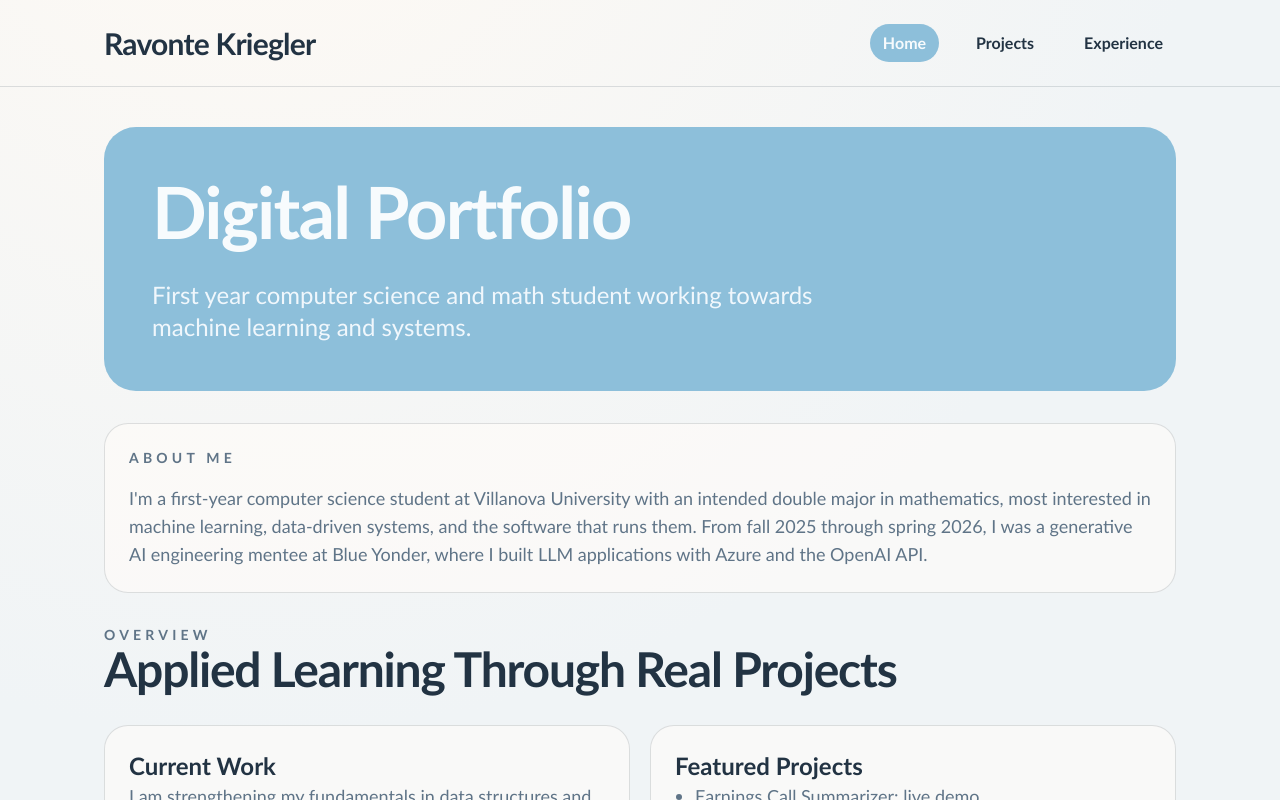
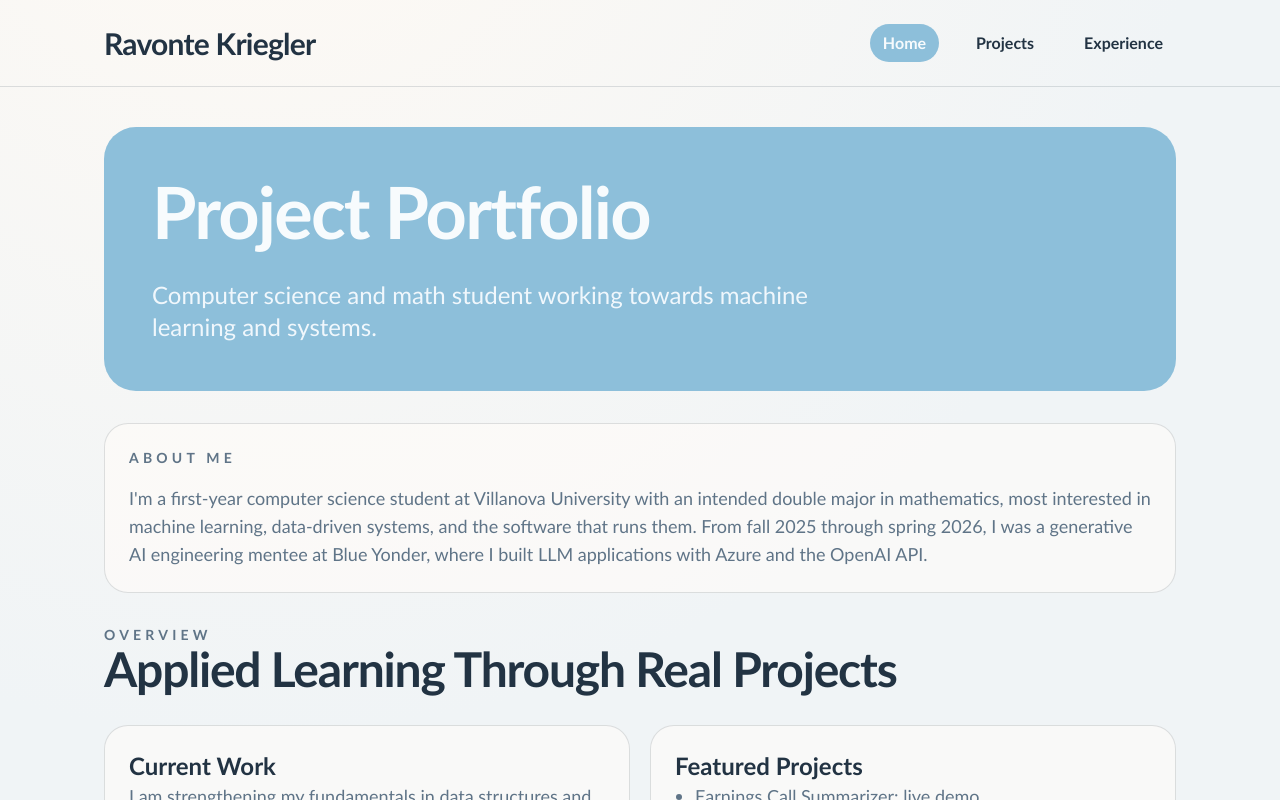
Before and after one commit to Ravonte-K/Personal-Portfolio, a Next.js app in the folder app/frontend/: page / in a window 1280 px wide. Shown: the top 800 px of the page. Built offline with nearby package versions, Linux system fonts and the light colour scheme.

Commit message:
Update page.tsx

```diff
--- a/app/frontend/app/page.tsx
+++ b/app/frontend/app/page.tsx
@@ -8,10 +8,10 @@ export default function HomePage() {
 
         </p>
         <h1 className="hero-heading">
-          Digital Portfolio
+          Project Portfolio
         </h1>
         <p className="hero-subcopy">
-          First year computer science and math student working towards machine learning and systems.
+          Computer science and math student working towards machine learning and systems.
         </p>
       </div>
 
```
